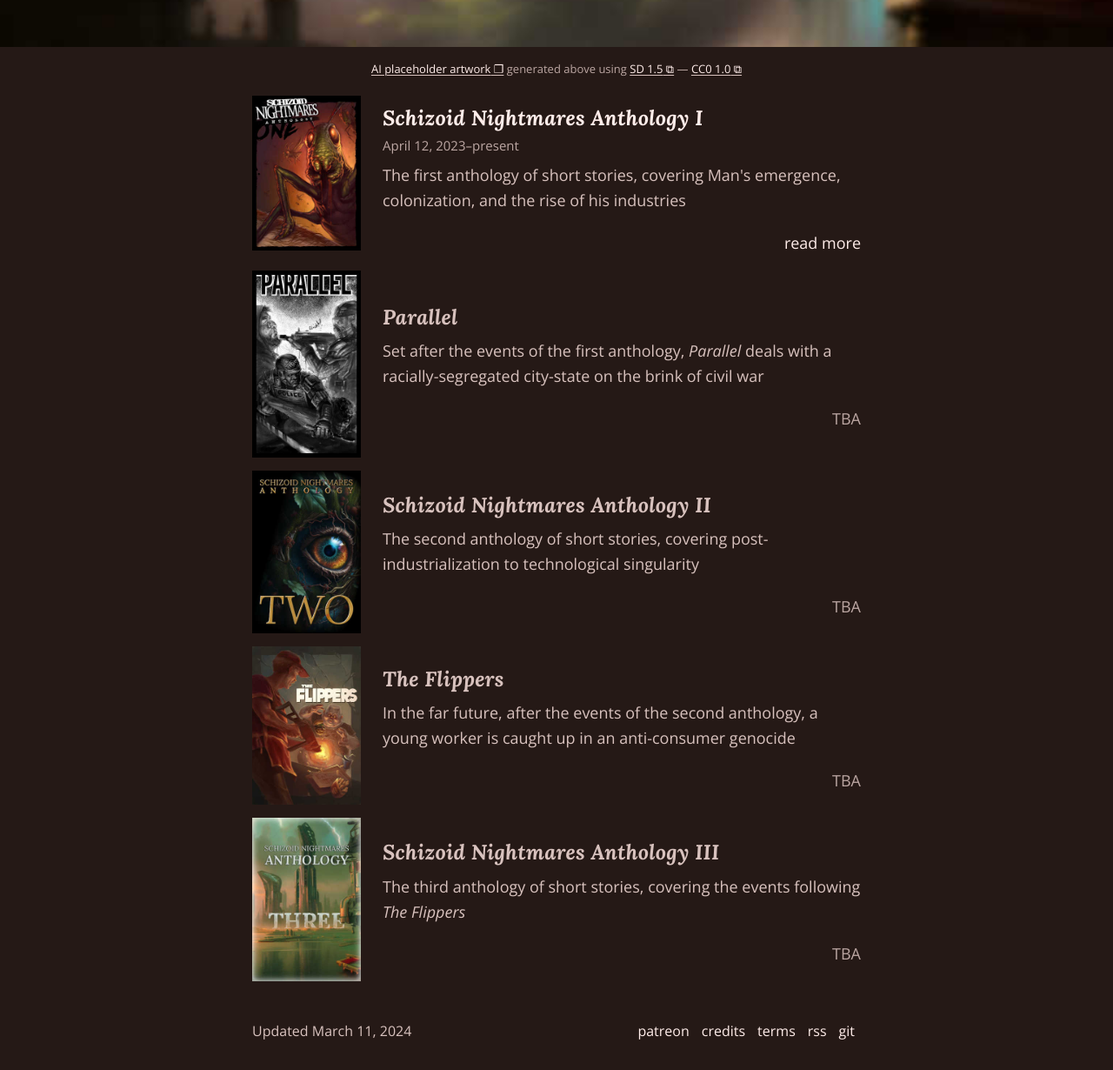
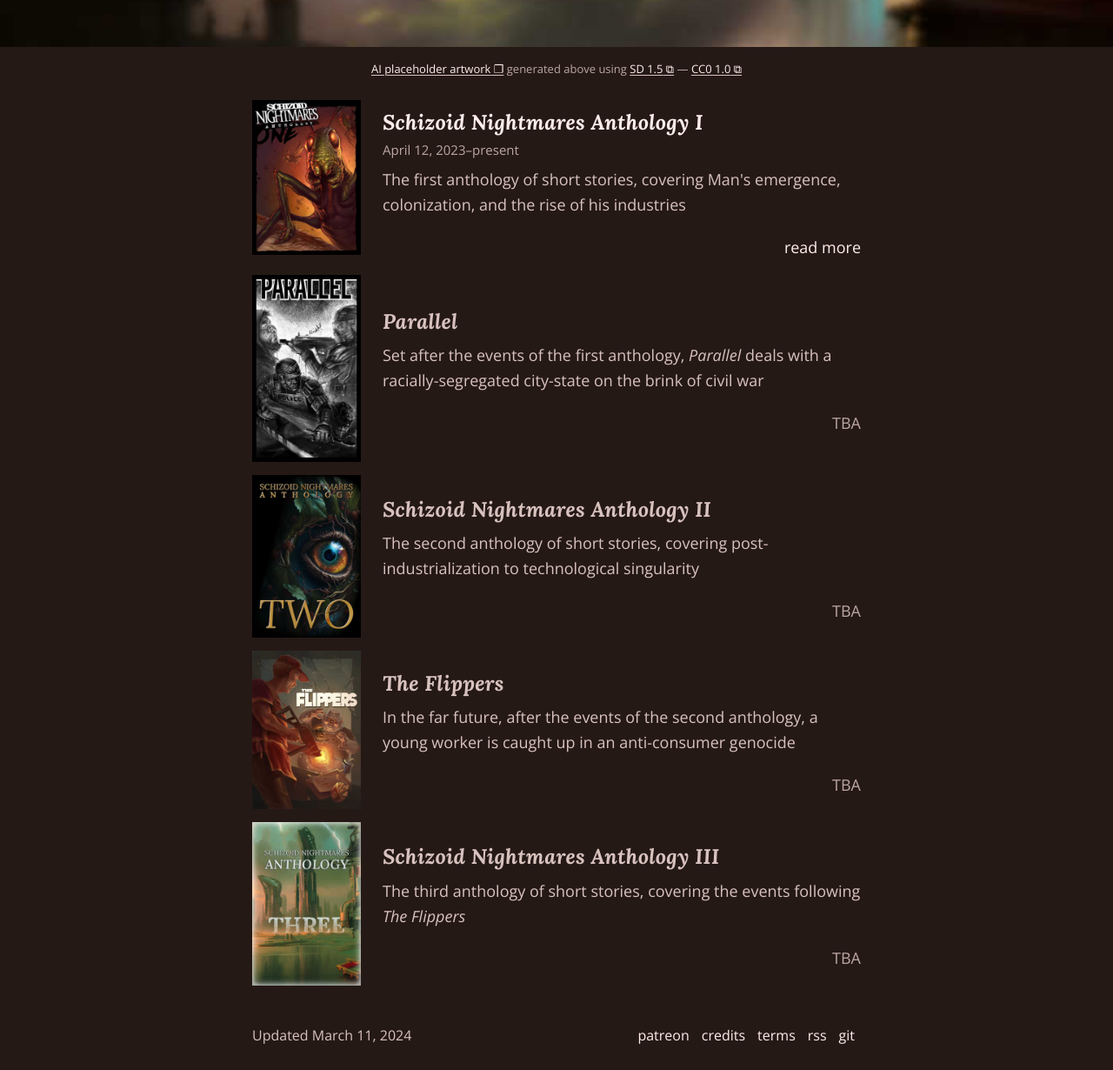
Before and after one commit to schizoidnightmares/absurdrealms.com, a Jekyll site: the page built from index.md, in a window 1280 px wide. Shown: the part 436-1666 px from the top of the page at 87% size. Built offline with Jekyll 4.4.1, drawn with Linux system fonts in a browser that asks for light colours.

Commit message:
increasing caption margin and simplifying margin

```diff
--- a/assets/css/responsive.scss
+++ b/assets/css/responsive.scss
@@ -15,14 +15,14 @@
       text-align: center;
       div div {
         justify-content: center;
-        margin: 0 0 2rem 0;
+        margin: 0 0 2rem;
       }
       h2 {
         margin-top: 0;
         + p { margin-bottom: 1rem; }
       }
       img {
-        margin: 0 0 .5rem 0;
+        margin: 0 0 .5rem;
         width: 100px;
       }
       &:last-child div div { margin: 0; }
--- a/assets/css/style.scss
+++ b/assets/css/style.scss
@@ -227,7 +227,7 @@
   font-size: 1.3rem;
   text-align: center !important;
 }
-.caption p { margin-bottom: 2rem; }
+.caption p { margin-bottom: 2.5rem; }
 
 // column lists
 .cols2, .cols3, .cols4 { column-gap: 3rem; }
```
